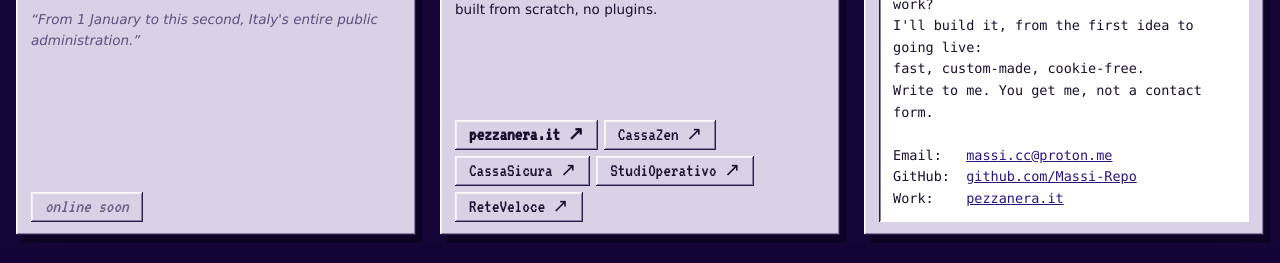
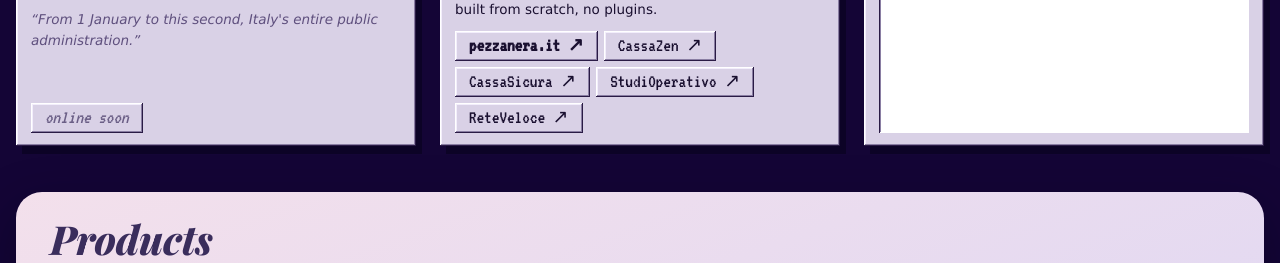
Before and after one commit to maxbuildthings/sito, a plain HTML site: page index.html in a window 1280 px wide. Shown: the part 1472-1735 px from the top of the page. Drawn offline with Linux system fonts and the light colour scheme.

Commit message:
chi_sono accorciato alla parte personale: il resto lo dicono già la frase in alto e i contatti
Co-Authored-By: M.

```diff
--- a/index.html
+++ b/index.html
@@ -409,24 +409,9 @@ a{color:inherit}
           <div class="menubar" aria-hidden="true"><span>File</span><span>Modifica</span><span>Formato</span><span>?</span></div>
           <div class="body" style="padding-top:0">
             <div class="notepad">Max.
-Tecnico a Pezzanera Office, Marsciano (PG):
-POS, registratori telematici e IT per la ristorazione.
+Laurea in psicologia, poi il codice: mi interessa più chi usa la cosa che la cosa.
 
-Per conto mio costruisco siti, web app e strumenti su misura,
-automazioni che fanno risparmiare giri a vuoto.
-Laurea in psicologia, poi il codice: mi interessa più
-chi usa la cosa che la cosa.
-
-Nel tempo libero faccio app per le persone a cui voglio bene.
-
-Ti serve un sito, un&#39;app o uno strumento per il lavoro?
-Lo faccio io, dall&#39;idea alla messa online:
-veloce, su misura, senza cookie.
-Scrivimi. Rispondo io, non un modulo.
-
-Email:   <a href="mailto:massi.cc@proton.me?subject=Ciao%20Max%2C%20ho%20visto%20maxbuildthings">massi.cc@proton.me</a>
-GitHub:  <a href="https://github.com/Massi-Repo" target="_blank" rel="noopener">github.com/Massi-Repo</a>
-Lavoro:  <a href="https://pezzanera.it/" target="_blank" rel="noopener">pezzanera.it</a></div>
+Nel tempo libero faccio app per le persone a cui voglio bene.</div>
           </div>
         </article>
 
@@ -573,9 +558,8 @@ Lavoro:  <a href="https://pezzanera.it/" target="_blank" rel="noopener">pezzaner
     "Python · Node · Supabase · un po' di tutto":'Python · Node · Supabase · a bit of everything',
     // chi_sono.txt
     'Modifica':'Edit', 'Formato':'Format',
-    "Max.\nTecnico a Pezzanera Office, Marsciano (PG):\nPOS, registratori telematici e IT per la ristorazione.\n\nPer conto mio costruisco siti, web app e strumenti su misura,\nautomazioni che fanno risparmiare giri a vuoto.\nLaurea in psicologia, poi il codice: mi interessa più\nchi usa la cosa che la cosa.\n\nNel tempo libero faccio app per le persone a cui voglio bene.\n\nTi serve un sito, un'app o uno strumento per il lavoro?\nLo faccio io, dall'idea alla messa online:\nveloce, su misura, senza cookie.\nScrivimi. Rispondo io, non un modulo.\n\nEmail:":
-      "Max.\nTechnician at Pezzanera Office,\nMarsciano (Umbria, Italy): POS systems, fiscal cash\nregisters and IT for restaurants.\n\nOn my own I build custom websites, web apps and tools,\nautomations that save people pointless back-and-forth.\nPsychology degree first, then code: I care more about\nthe person using the thing than the thing itself.\n\nIn my spare time I make apps for the people I love.\n\nNeed a website, an app or a tool for your work?\nI'll build it, from the first idea to going live:\nfast, custom-made, cookie-free.\nWrite to me. You get me, not a contact form.\n\nEmail:",
-    'Lavoro:':'Work:  ',
+    "Max.\nLaurea in psicologia, poi il codice: mi interessa più chi usa la cosa che la cosa.\n\nNel tempo libero faccio app per le persone a cui voglio bene.":
+      "Max.\nPsychology degree first, then code: I care more about the person using the thing than the thing itself.\n\nIn my spare time I make apps for the people I love.",
     // InCassa
     'In costruzione':'Under construction', 'Tavolo 7 · 2 coperti':'Table 7 · 2 guests', 'senza pepe':'no pepper', '2× Acqua 0,75':'2× Water 0,75', 'TOTALE':'TOTAL',
     '(nome provvisorio)':'(working title)',
```
